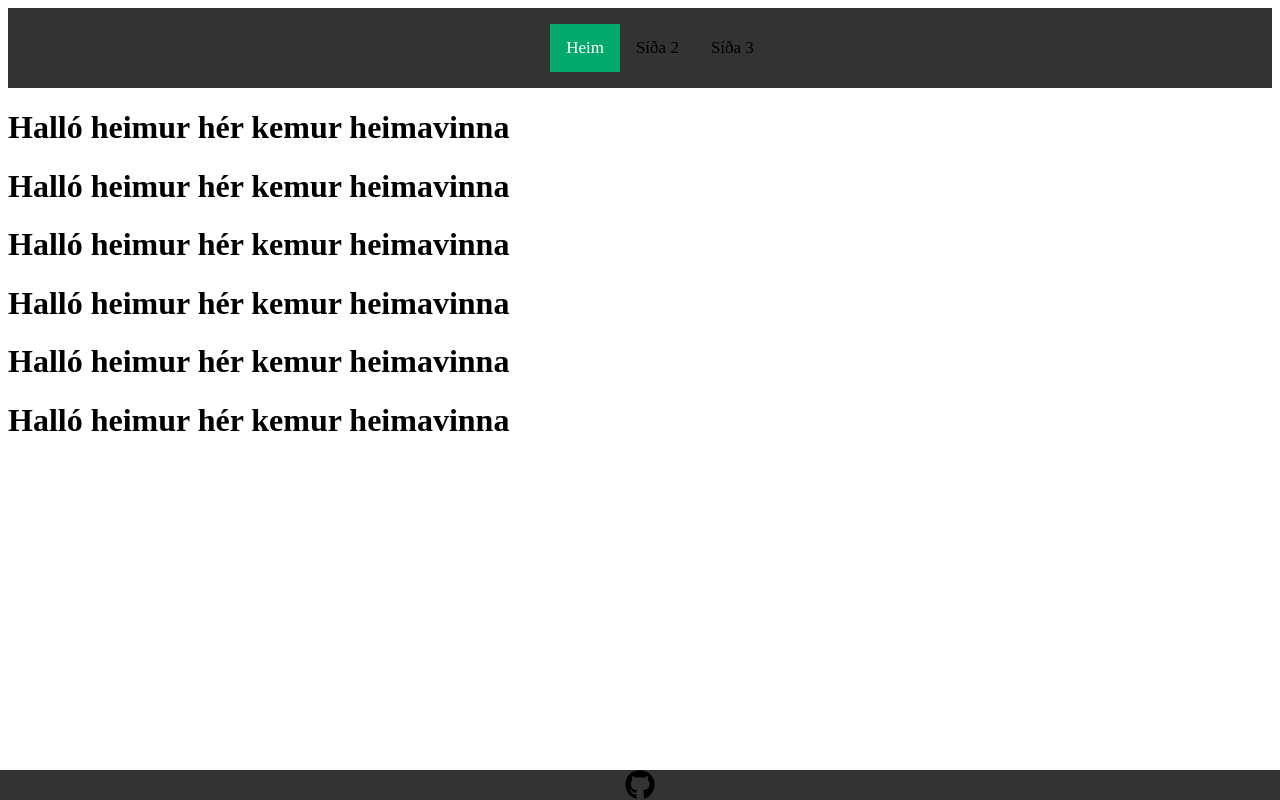
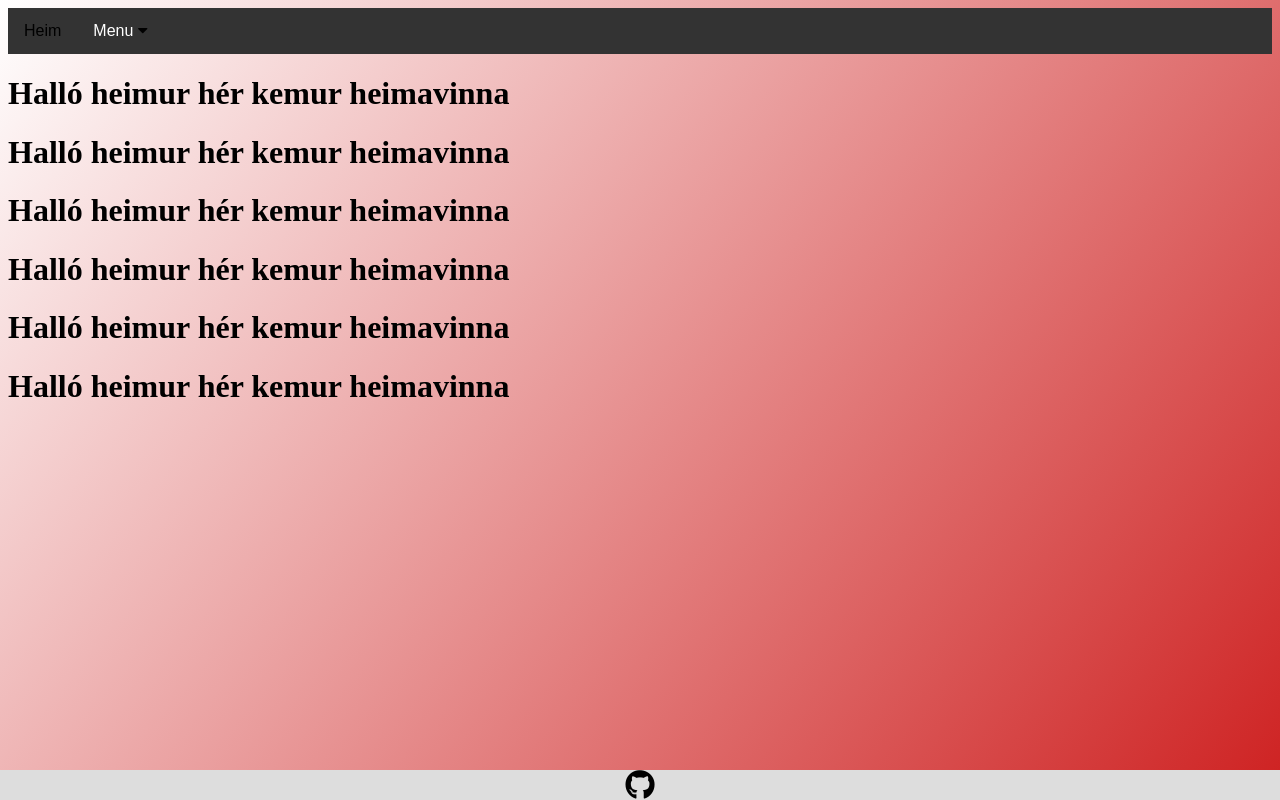
Before and after one commit to Heimavinna/kodi, a Flask app: page /sida3 in a window 1280 px wide. Run offline with Flask 2, Linux system fonts and the light colour scheme; some libraries are stand-ins or nearby versions.

Commit message:
htmlbreytingar

```diff
--- a/templates/index.html
+++ b/templates/index.html
@@ -4,15 +4,21 @@
     <meta charset="UTF-8">
     <meta name="viewport" content="width=device-width, initial-scale=1.0">
     <title>Heimavinna</title>
-    <link rel="stylesheet" href="{{ url_for('static', filename='styles.css') }}">
+    <link rel="stylesheet" href="{{ url_for('static', filename='styles4.css') }}">
 </head>
 <body>
-    <div class="topnav">
-        <ul class="ul">
-        <a class="active" href="{{ url_for('index') }}">Heim</a>
-        <a href="{{ url_for('sida2') }}">Síða 2</a>
-        <a href="{{ url_for('sida3') }}">Síða 3</a>
+    <div class="navbar">
+        <a href="{{ url_for('index') }}">Heim</a>
+        <div class="dropdown">
+          <button class="dropbtn">Menu
+            <i class="fa fa-caret-down"></i>
+          </button>
+          <div class="dropdown-content">
+            <a href="{{ url_for('sida2') }}">Stillingar</a>
+            <a href="{{ url_for('sida3') }}">Síða 3</a>
+          </div>
         </div>
+      </div>
     <h1>Halló heimur hér kemur heimavinna</h1>
     <h1>Halló heimur hér kemur heimavinna</h1>
     <h1>Halló heimur hér kemur heimavinna</h1>
@@ -27,7 +33,7 @@
       left: 0;
       bottom: 0;
       width: 100%;
-      background-color: #333;
+      background-color: #dddddd;
       color: white;
       text-align: center;
     }
@@ -37,9 +43,9 @@
 
         <link rel="stylesheet" href="https://use.fontawesome.com/releases/v5.6.1/css/all.css">
 
-<div class='footer'>
+  <div class='footer'>
     <a href="https://github.com/Heimavinna/heimavinna" target="_blank">
   <i class="fab fa-github" style='font-size:30px'></i></a>
-</div>
+  </div>
     </div>
-</html>
+  </html>
--- a/templates/index3.html
+++ b/templates/index3.html
@@ -23,7 +23,6 @@
   </div>
 
 <header>
-
   <object class="container" type="image/svg+xml" data="/static/heimavinnalogo.svg"></object>
 </header>
 
```
Also changed, not shown: templates/index2.html (+6 -1 lines).
